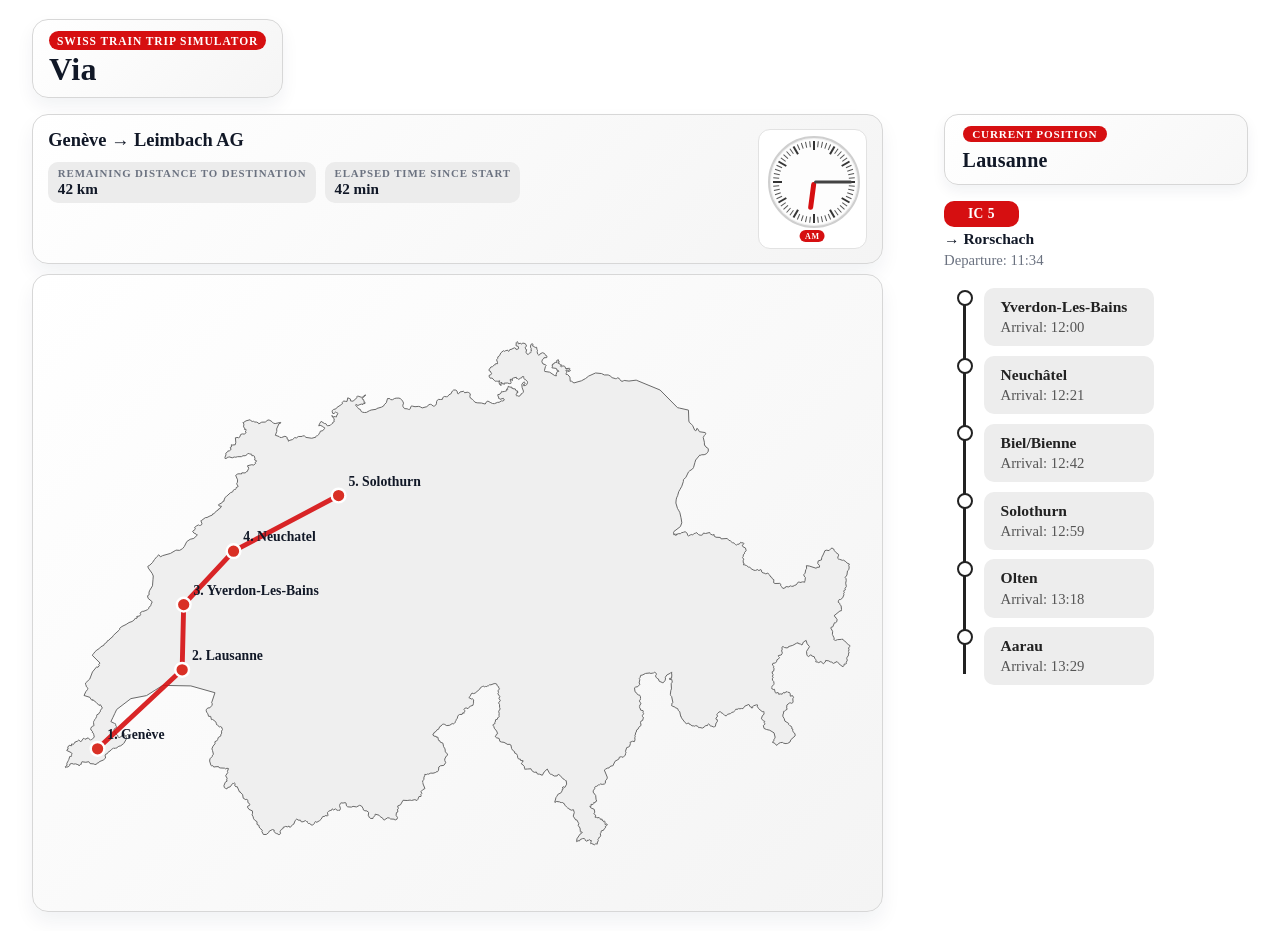
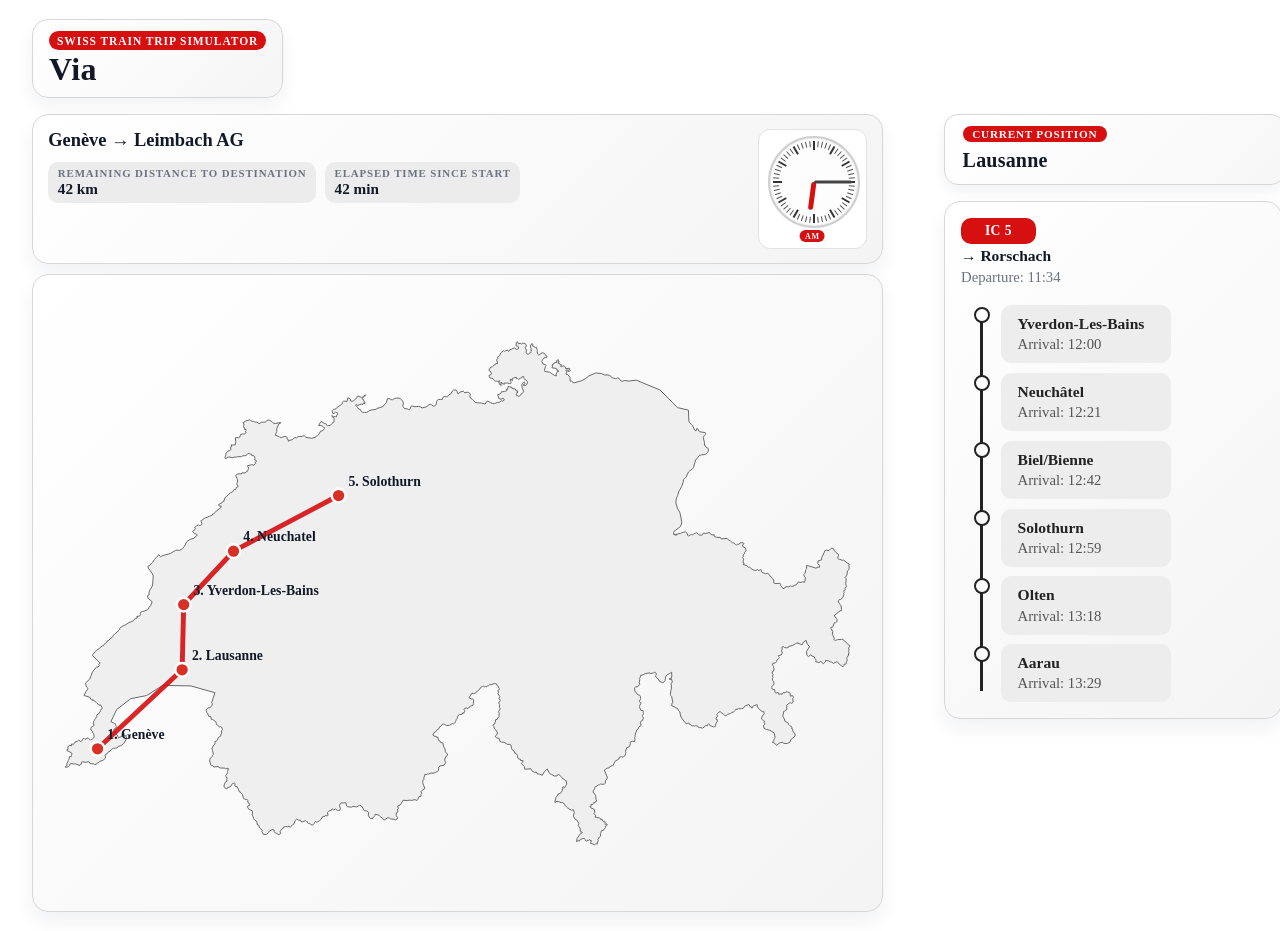
Before and after one commit to com-480-data-visualization/via, a Vue app in the folder via-ui/: page / in a window 1280 px wide. Built offline with nearby package versions, Linux system fonts and the light colour scheme.

Commit message:
improve right side menu

```diff
--- a/via-ui/src/components/NextTrainSelec.vue
+++ b/via-ui/src/components/NextTrainSelec.vue
@@ -14,7 +14,7 @@ const selectCard = (id: number) => {
 </script>
 
 <template>
-  <div id="next-train-selec">
+  <div id="next-train-selec" class="card-container">
     <div class="train-list">
       <article
         v-for="train in trains"
@@ -45,7 +45,15 @@ const selectCard = (id: number) => {
   width: 100%;
   display: flex;
   justify-content: center;
-  padding: 1rem 0 1.5rem;
+}
+
+.card-container {
+  background: linear-gradient(135deg, #ffffff 0%, #f4f4f4 100%);
+  border: 1px solid #d7d7d7;
+  border-radius: 16px;
+  box-shadow: 0 10px 20px rgba(22, 33, 62, 0.06);
+  padding: 1rem;
+  margin: 0 auto;
 }
 
 .train-list {
--- a/via-ui/src/components/Position.vue
+++ b/via-ui/src/components/Position.vue
@@ -11,6 +11,8 @@
 
 <style scoped>
 .position-card {
+  width: min(360px, 100%);
+  margin: 0 auto 1rem;
   display: flex;
   flex-direction: column;
   align-items: flex-start;
@@ -20,7 +22,6 @@
   border-radius: 14px;
   box-shadow: 0 6px 14px rgba(22, 33, 62, 0.06);
   padding: 0.7rem 1.1rem 0.8rem;
-  margin-bottom: 1rem;
   min-width: 0;
 }
 
--- a/via-ui/src/components/RightSide.vue
+++ b/via-ui/src/components/RightSide.vue
@@ -7,7 +7,7 @@ import StopSelec from '@/components/StopSelec.vue'
 <template>
 <div id="right-side">
   <Position/>
-  <!--<NextTrainSelec/>-->
+  <!-- <NextTrainSelec/> -->
       <StopSelec/>
 </div>
 </template>
--- a/via-ui/src/components/StopSelec.vue
+++ b/via-ui/src/components/StopSelec.vue
@@ -16,7 +16,7 @@ const selectStop = (idx: number) => {
 </script>
 
 <template>
-  <div class="stopselec-root">
+  <div class="stopselec-root card-container">
     <div class="stopselec-header">
       <span class="stopselec-service">IC 5</span>
       <span class="stopselec-dest">→ Rorschach</span>
@@ -50,9 +50,17 @@ const selectStop = (idx: number) => {
 </template>
 
 <style scoped>
+.card-container {
+  background: linear-gradient(135deg, #ffffff 0%, #f4f4f4 100%);
+  border: 1px solid #d7d7d7;
+  border-radius: 16px;
+  box-shadow: 0 10px 20px rgba(22, 33, 62, 0.06);
+  padding: 1rem;
+  margin: 0 auto;
+}
+
 .stopselec-root {
   width: min(340px, 100%);
-  margin: 0 auto;
   display: flex;
   flex-direction: column;
   gap: 0.7rem;
```
